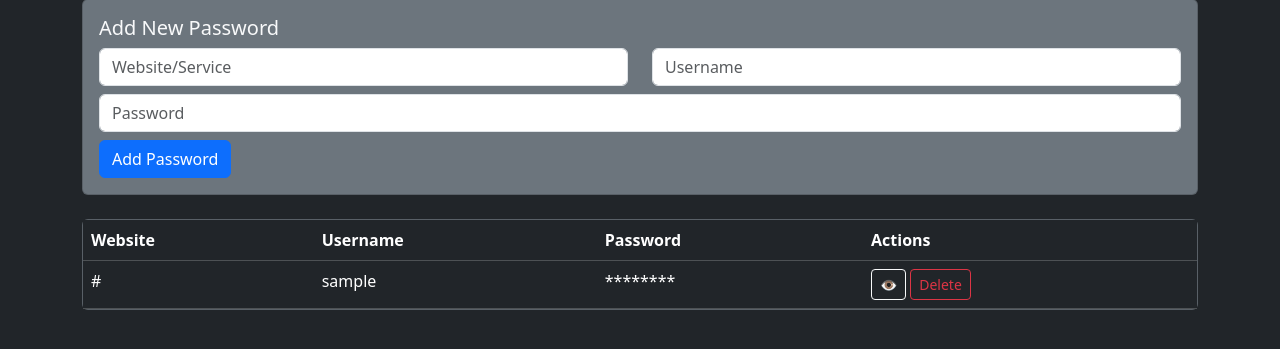
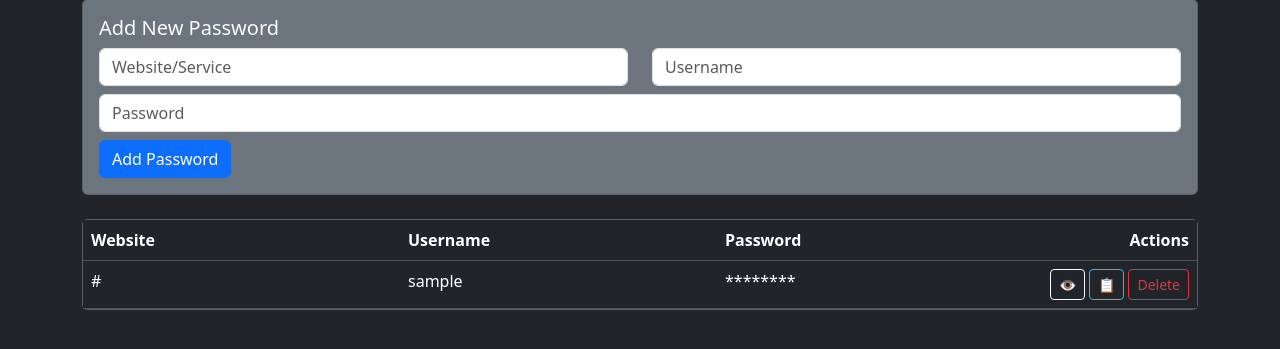
Before and after one commit to advai-007/PasswordManager, a Flask app: template templates/dashboard.html in a window 1280 px wide. Shown: the part 119-468 px from the top of the page. Run offline with Flask 3, Linux system fonts and the light colour scheme; the template is opened without the code that fills it: most values are stand-ins (such as "Sample title", 1, 10 or a date in 2020); some libraries are stand-ins or nearby versions.

Commit message:
Final version

```diff
--- a/static/js/script.js
+++ b/static/js/script.js
@@ -1,9 +1,6 @@
-// static/js/script.js
 
-/**
- * Toggles the visibility of a password for a given password ID.
- * @param {number} passwordId - The unique ID of the password entry.
- */
+
+
 function togglePasswordVisibility(passwordId) {
     // 1. Get the password display cell using its unique ID
     const passwordCell = document.getElementById(`pwd-${passwordId}`);
@@ -29,3 +26,11 @@ function togglePasswordVisibility(passwordId) {
         button.textContent = '👁️'; // Change icon back to the eye
     }
 }
+
+async function copyPassword(id) {
+  const pwdCell = document.getElementById(`pwd-${id}`);
+
+    await navigator.clipboard.writeText(pwdCell.innerText);
+    alert("Password copied to clipboard!");
+
+}
--- a/templates/dashboard.html
+++ b/templates/dashboard.html
@@ -11,6 +11,27 @@
       rel="stylesheet"
       href="{{ url_for('static', filename='css/style.css') }}"
     />
+    <style>
+      .password-table {
+        table-layout: fixed;
+        width: 100%;
+      }
+      .password-table th,
+      .password-table td {
+        overflow: hidden;
+        text-overflow: ellipsis;
+        white-space: nowrap;
+      }
+      .password-table th:nth-child(3),
+      .password-table td:nth-child(3) {
+        width: 250px;
+      }
+      .password-table th:nth-child(4),
+      .password-table td:nth-child(4) {
+        width: 230px;
+        text-align: right;
+      }
+    </style>
   </head>
   <body class="bg-dark text-light">
     <div class="container my-5">
@@ -26,14 +47,12 @@
       <!-- Header -->
       <div class="d-flex justify-content-between align-items-center mb-4">
         <h2>Passwords</h2>
-         <a href="{{ url_for('logout') }}" class="btn btn-danger">
-        Logout
-    </a>
+        <a href="{{ url_for('logout') }}" class="btn btn-danger"> Logout </a>
       </div>
 
       <!-- Add New Password Card -->
-      <div class="card mb-4 bg-secondary text-light" >
-        <div class="card-body" >
+      <div class="card mb-4 bg-secondary text-light">
+        <div class="card-body">
           <h5 class="card-title">Add New Password</h5>
           <form method="POST">
             <div class="row mb-2">
@@ -70,7 +89,7 @@
       <!-- Passwords Table -->
       <div class="card bg-secondary text-light">
         <div class="card-body p-0">
-          <table class="table table-dark table-hover mb-0">
+          <table class="table table-dark table-hover mb-0 password-table">
             <thead>
               <tr>
                 <th>Website</th>
@@ -95,16 +114,32 @@
                   <button
                     class="btn btn-sm btn-outline-light show-hide-btn"
                     onclick="togglePasswordVisibility({{ pwd.id }})"
+                    title="Show/Hide Password"
                   >
                     👁️
                   </button>
-                  <form method="POST" action="/delete_password" class="d-inline">
-                 <input type="hidden" name="password_id" value="{{ pwd.id }}">
-                 <button type="submit" class="btn btn-sm btn-outline-danger"
-                         onclick="return confirm('Are you sure you want to delete the password for {{ pwd.website }}?');">
-                     Delete
-                 </button>
-             </form>
+                  <button class="btn btn-sm btn-outline-info"
+                  onclick="copyPassword({{ pwd.id }})"
+                  title="Copy Password to Clipboard">
+                  📋</button>
+                  <form
+                    method="POST"
+                    action="/delete_password"
+                    class="d-inline"
+                  >
+                    <input
+                      type="hidden"
+                      name="password_id"
+                      value="{{ pwd.id }}"
+                    />
+                    <button
+                      type="submit"
+                      class="btn btn-sm btn-outline-danger"
+                      onclick="return confirm('Are you sure you want to delete the password for {{ pwd.website }}?');"
+                    >
+                      Delete
+                    </button>
+                  </form>
                 </td>
               </tr>
               {% endfor %}
```
Also changed, not shown: pwd_manager.db.
